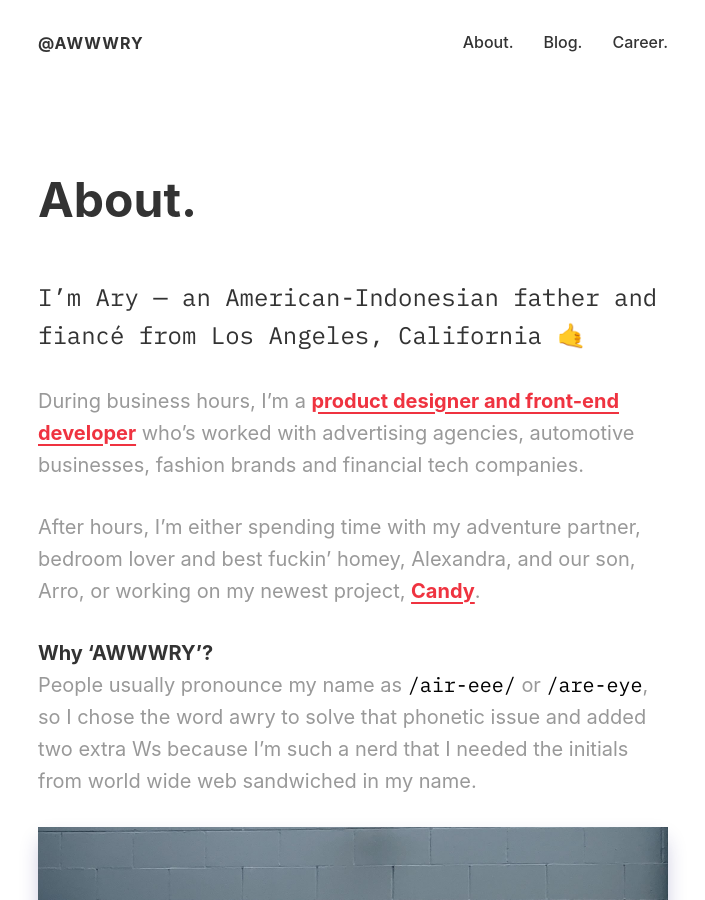
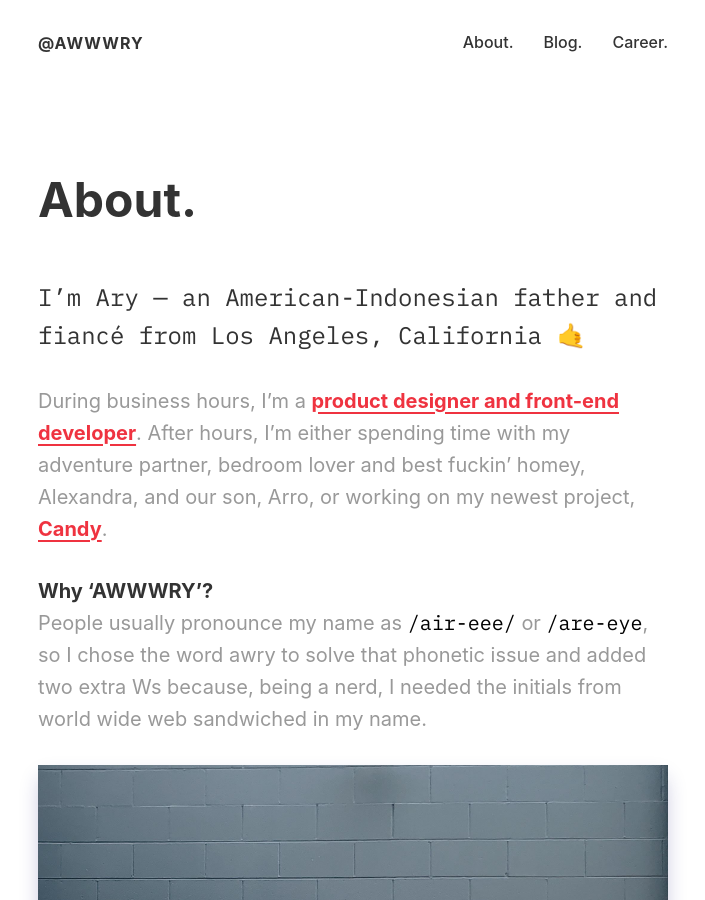
Before and after one commit to aryxmega/awwwry, a Jekyll site: the page built from _pages/01-about.md, in a window 1280 px wide and 900 px high. Shown: the whole window, without its empty margins (287-992 px from the left). Built offline with Jekyll 4.4.1, drawn with Linux system fonts in a browser that asks for light colours.

Commit message:
Updated About

```diff
--- a/_pages/01-about.md
+++ b/_pages/01-about.md
@@ -6,12 +6,10 @@ permalink: /about/
 
 ### I'm Ary &mdash; an American-Indonesian father and fianc&eacute; from Los Angeles, California 🤙
 
-During business hours, I'm a [product designer and front-end developer][url-career] who's worked with advertising agencies, automotive businesses, fashion brands and financial tech companies.
-
-After hours, I'm either spending time with my adventure partner, bedroom lover and best fuckin' homey, Alexandra, and our son, Arro, or working on my newest project, [Candy](https://candymotor.co).
+During business hours, I'm a [product designer and front-end developer][url-career]. After hours, I'm either spending time with my adventure partner, bedroom lover and best fuckin' homey, Alexandra, and our son, Arro, or working on my newest project, [Candy](https://candymotor.co).
 
 **Why 'AWWWRY'?**
-People usually pronounce my name as `/air-eee/` or `/are-eye`, so I chose the word awry to solve that phonetic issue and added two extra Ws because I'm such a nerd that I needed the initials from world wide web sandwiched in my name.
+People usually pronounce my name as `/air-eee/` or `/are-eye`, so I chose the word awry to solve that phonetic issue and added two extra Ws because, being a nerd, I needed the initials from world wide web sandwiched in my name.
 
 ![1999 Harley-Davidson Sportster 883](/assets/img/ary-mega-my-life.jpg)
 
```
